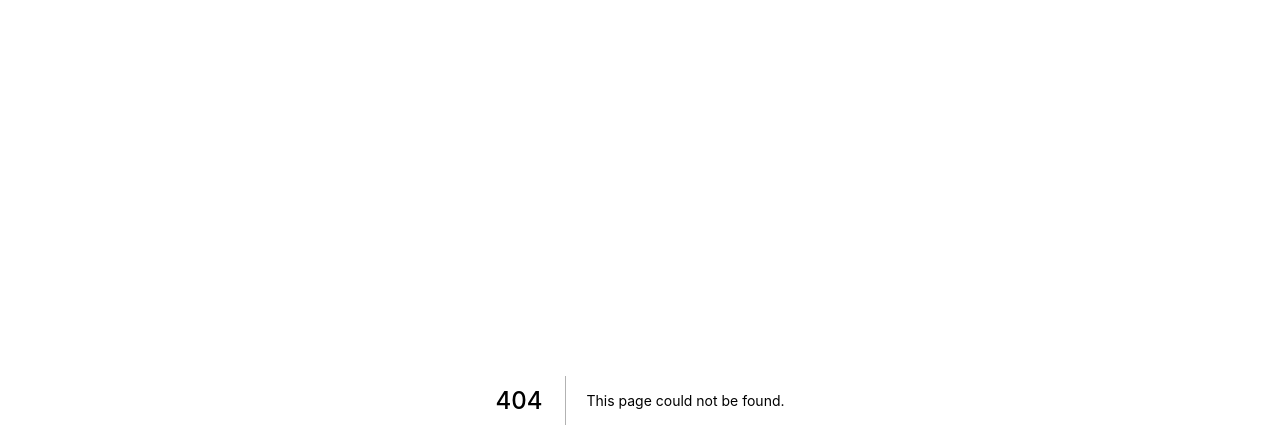
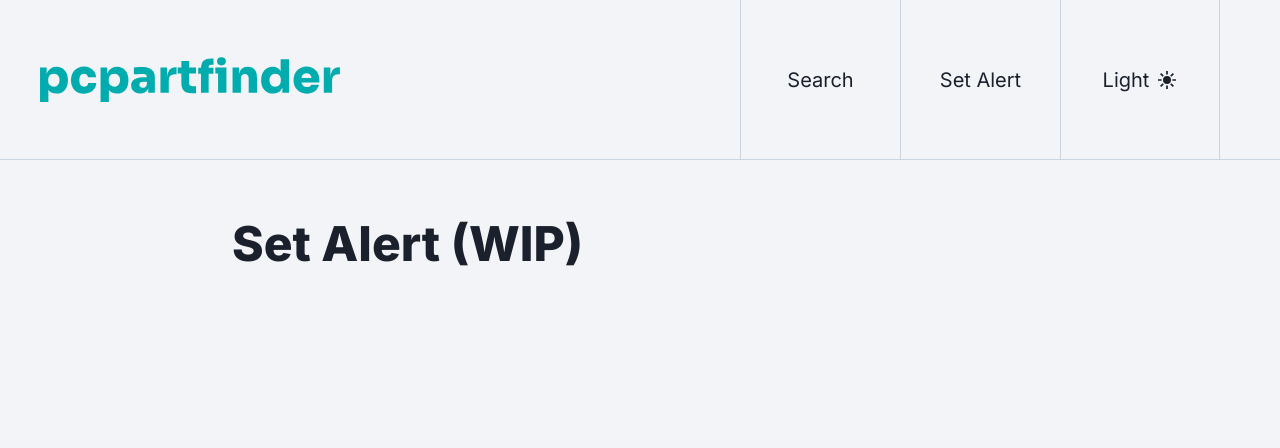
Before and after one commit to 1Gokul/pcpartfinder, a Next.js app: page /set-alert in a window 1280 px wide. Before the commit this address had no page. Shown: the top 448 px of the page. Built offline with nearby package versions, Linux system fonts and the light colour scheme; no server answers.

Commit message:
Added Set Alert page

```diff
--- /dev/null
+++ b/pages/set-alert.js
@@ -0,0 +1,15 @@
+import { Heading } from "@chakra-ui/layout"
+
+import Layout, { Container } from "../src/components/Layout"
+
+const SetAlert = () => {
+  return (
+    <Layout title="Set Alert" page="/set-alert">
+      <Container>
+        <Heading size="2xl">Set Alert (WIP)</Heading>
+      </Container>
+    </Layout>
+  )
+}
+
+export default SetAlert
```
